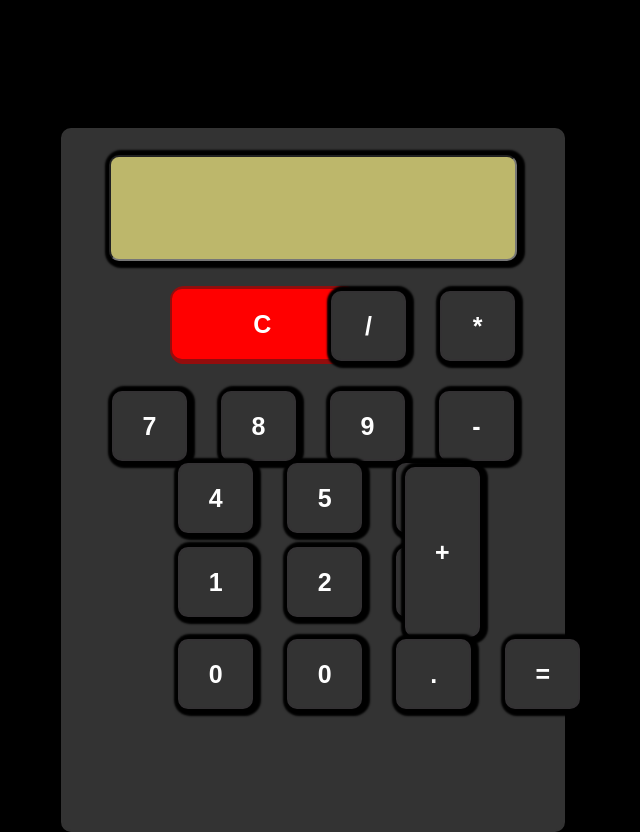
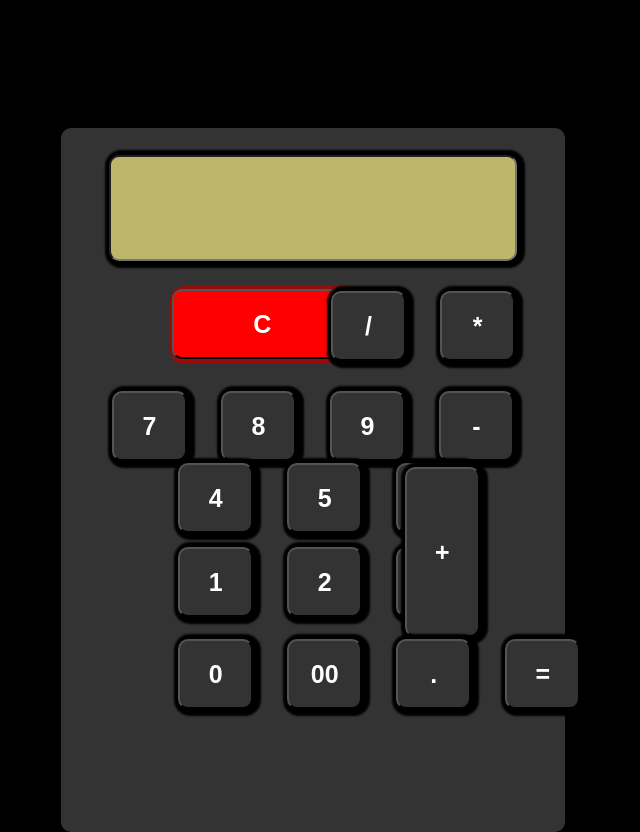
Before and after one commit to Usman-52/Assignment, a plain HTML site: page index.html in a window 1280 px wide. Shown: the whole page, without its empty margins (327-967 px from the left). Drawn offline with Linux system fonts and the light colour scheme.

```diff
--- a/index.html
+++ b/index.html
@@ -45,10 +45,12 @@
 
         <div id="box6">
             <button class="btn6">0</button>
-            <button class="btn6">0</button>
+            <button class="btn6">00</button>
             <button class="btn6">.</button>
             <button class="btn6">=</button>
-        </div>
+       </div>
+
+
 
     </div>
 </body>
--- a/style.css
+++ b/style.css
@@ -51,7 +51,7 @@ body{
     font-weight: bolder;
     background-color: red;
     border-radius: 10px;
-    border: 2px solid red;
+    /* border: 2px solid red; */
     box-shadow: 2px 1px 0px  4px rgb(148, 13, 13);
     cursor: pointer;
 
@@ -67,7 +67,7 @@ body{
     font-weight: bolder;
     background-color: #333333;
     color: white;
-    border: 2px solid  #333133 ;
+    /* border: 2px solid  #333133 ; */
     border-radius: 10px;
     box-shadow: 2px 1px 2px  6px black;
     cursor: pointer;
@@ -81,7 +81,7 @@ body{
     margin: 15px;
     background-color: #333333;
     color: white;
-    border: 2px solid #333133;
+    /* border: 2px solid #333133; */
     border-radius: 10px;
     box-shadow: 2px 1px 2px  6px black;
     cursor: pointer;
@@ -101,7 +101,7 @@ body{
     margin: 15px;
     background-color: #333333;
     color: white;
-    border: 2px solid #333133;
+    /* border: 2px solid #333133; */
     border-radius: 10px;
     box-shadow: 2px 1px 2px  6px black;
     cursor: pointer;
@@ -121,7 +121,7 @@ body{
     margin: 15px;
     background-color: #333333;
     color: white;
-    border: 2px solid #333133;
+    /* border: 2px solid #333133; */
     border-radius: 10px;
     box-shadow: 2px 1px 2px  6px black;
     cursor: pointer;
@@ -141,7 +141,7 @@ body{
     margin: 15px;
     background-color: #333333;
     color: white;
-    border: 2px solid #333133;
+    /* border: 2px solid #333133; */
     border-radius: 10px;
     box-shadow: 2px 1px 2px  6px black;
     cursor: pointer;
@@ -161,7 +161,7 @@ body{
     margin: 15px;
     background-color: #333333;
     color: white;
-    border: 2px solid #333133;
+    /* border: 2px solid #333133; */
     border-radius: 10px;
     box-shadow: 2px 1px 2px  6px black;
     cursor: pointer;
```
